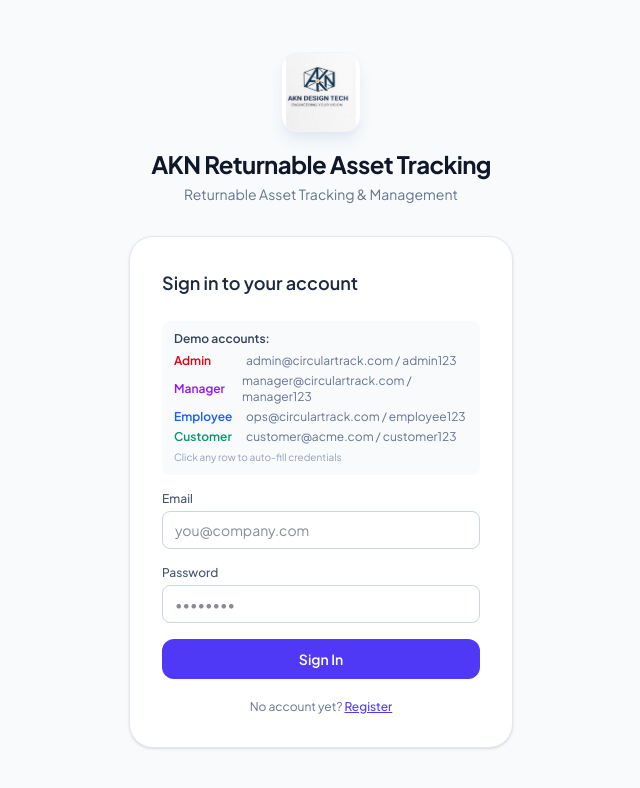
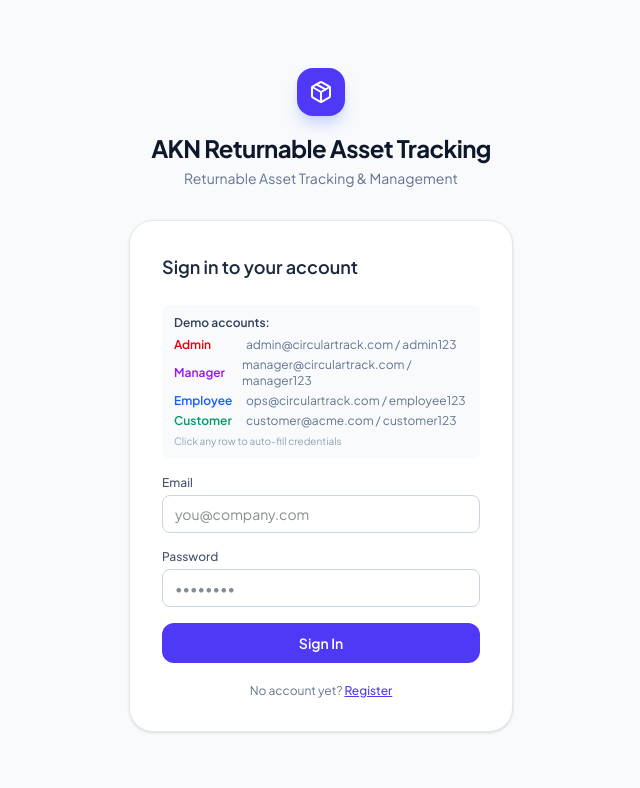
Before and after one commit to Arun19951120/Returnable-Asset-Tracking_230626, a Next.js app: page / in a window 1280 px wide. Shown: the top 788 px of the page, without its empty margins (319-959 px from the left). Built offline with nearby package versions, Linux system fonts and the light colour scheme.

Commit message:
Revert "feat: add AKN Design Tech logo to login page and sidebar"
This reverts commit 792d1e9f9f8404f51242a02078c0be55c762e2a1.

```diff
--- a/src/components/LoginPage.tsx
+++ b/src/components/LoginPage.tsx
@@ -1,10 +1,9 @@
 "use client";
 
 import { useState } from "react";
-import Image from "next/image";
 import { useLoginAction } from "@/lib/auth-context";
 import { UserProfile } from "@/lib/types";
-import { Loader2 } from "lucide-react";
+import { Package, Loader2 } from "lucide-react";
 
 export default function LoginPage() {
   const loginAction = useLoginAction();
@@ -51,8 +50,8 @@
     <div className="flex min-h-screen items-center justify-center bg-slate-50">
       <div className="w-full max-w-sm">
         <div className="mb-8 text-center">
-          <div className="mx-auto mb-4 flex h-20 w-20 items-center justify-center rounded-2xl bg-white shadow-lg shadow-slate-200 border border-slate-100 overflow-hidden">
-            <Image src="/AKN.png" alt="AKN Design Tech" width={80} height={80} className="object-contain p-1" />
+          <div className="mx-auto mb-4 flex h-12 w-12 items-center justify-center rounded-2xl bg-indigo-600 shadow-lg shadow-indigo-200">
+            <Package className="h-6 w-6 text-white" />
           </div>
           <h1 className="text-2xl font-bold tracking-tight text-slate-900">
             AKN Returnable Asset Tracking
--- a/src/components/Sidebar.tsx
+++ b/src/components/Sidebar.tsx
@@ -1,7 +1,6 @@
 "use client";
 
 import { useEffect, useState } from "react";
-import Image from "next/image";
 import { useAuth } from "@/lib/auth-context";
 import { ALL_TABS, Notification } from "@/lib/types";
 import { fetchAll } from "@/lib/storage";
@@ -66,8 +65,8 @@
     <aside className="flex h-screen w-62 flex-col border-r border-slate-200 bg-white" style={{ width: "15rem" }}>
       {/* Logo */}
       <div className="flex items-center gap-2.5 border-b border-slate-200 px-5 py-4">
-        <div className="flex h-10 w-10 items-center justify-center rounded-xl bg-white overflow-hidden border border-slate-100 shadow-sm">
-          <Image src="/AKN.png" alt="AKN Design Tech" width={40} height={40} className="object-contain" />
+        <div className="flex h-8 w-8 items-center justify-center rounded-xl bg-indigo-600">
+          <Package className="h-4 w-4 text-white" />
         </div>
         <div>
           <p className="text-xs font-bold uppercase tracking-widest text-slate-900">AKN Returnable</p>
```
Also changed, not shown: public/AKN.png (deleted).
